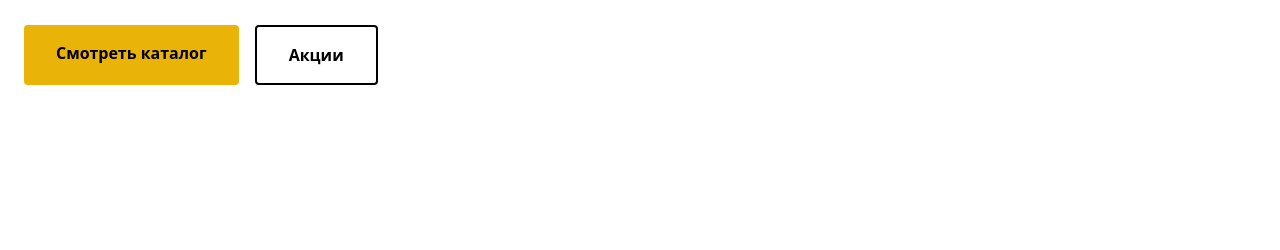
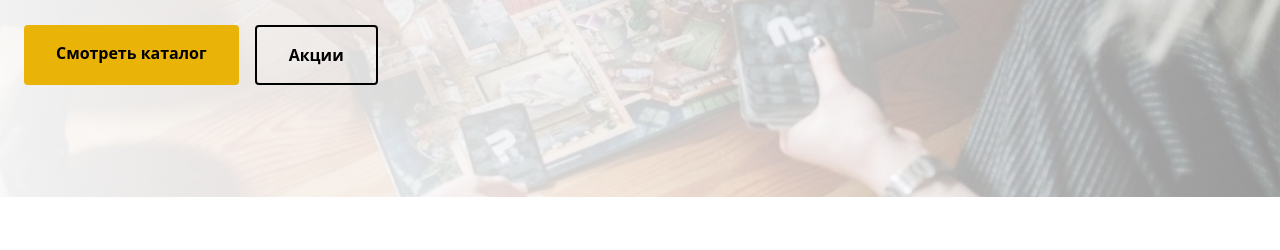
Before and after one commit to 1qwe-qwe1/GameSite, a website: page frontend/public/main.html in a window 1280 px wide. Shown: the part 367-617 px from the top of the page. Drawn offline with nearby package versions, Linux system fonts and the light colour scheme; the site is published under a folder, as on GitHub Pages, so addresses that start at the root find nothing.

```diff
--- a/frontend/public/main.html
+++ b/frontend/public/main.html
@@ -150,7 +150,7 @@
     <!-- Hero секция с адаптивным изображением -->
     <section class="relative py-12 md:py-20 lg:py-28 mb-12 lg:mb-16 overflow-hidden">
         <div class="absolute top-0 left-0 w-full h-full -z-10">
-            <img src="/images/mainhero.jpeg" alt="Настольные игры для компании взрослых и детей
+            <img src="../../images/mainhero.jpeg" alt="Настольные игры для компании взрослых и детей
             - купить в интернет магазине BoardGameHub" class="w-full h-full object-cover" loading="eager">
             <div class="absolute top-0 left-0 w-full h-full bg-gradient-to-r from-white/95 via-white/80 to-white/60"></div>
         </div>
```
Also changed, not shown: frontend/vercel.json.
